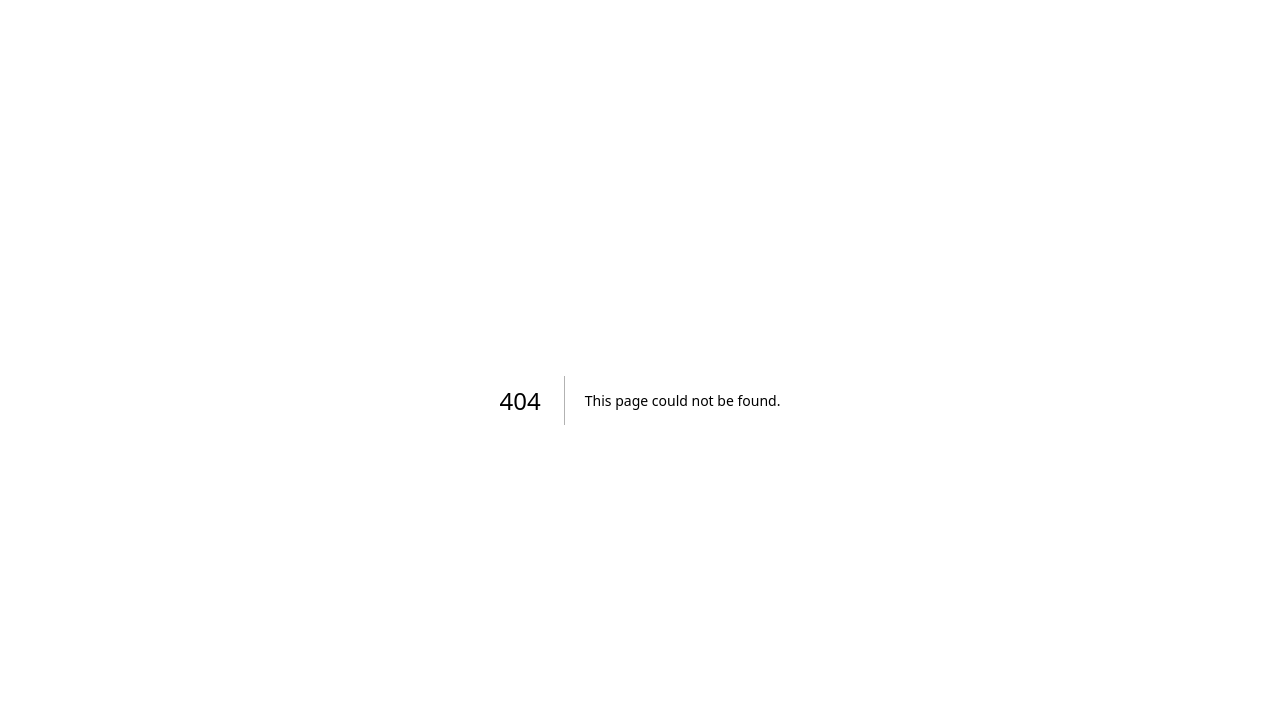
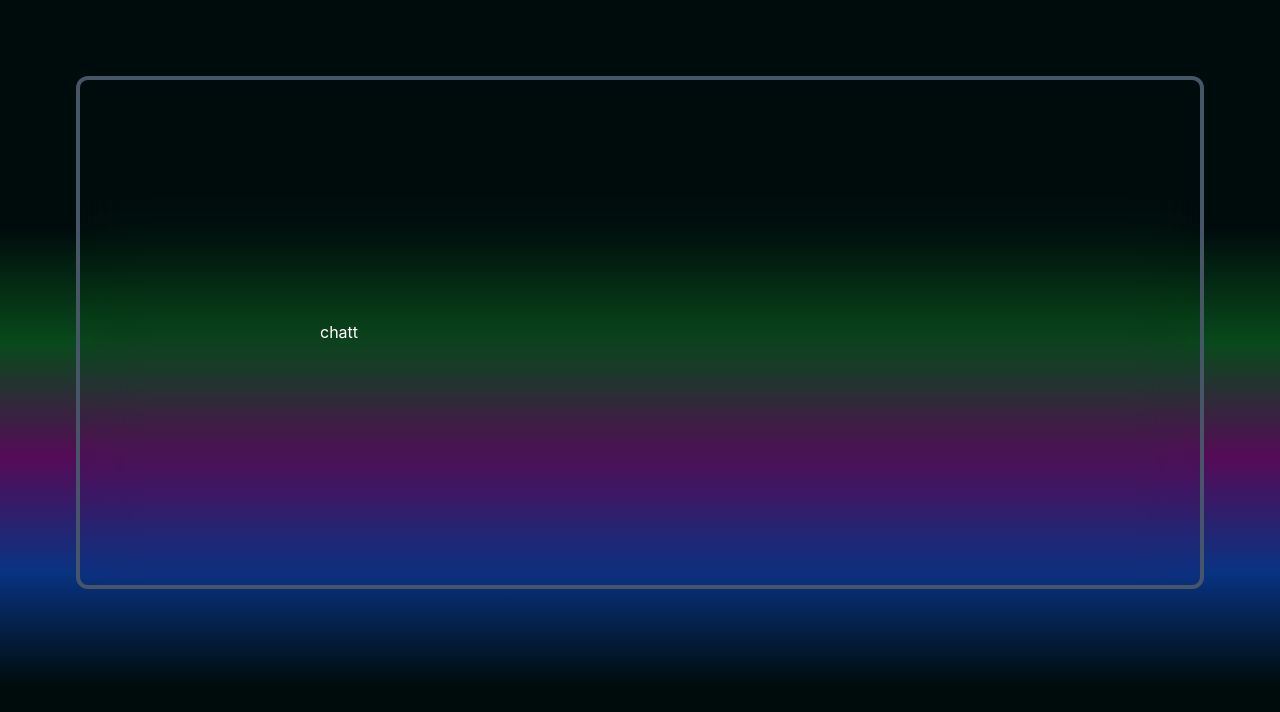
Before and after one commit to Oli-system-development/hahunew, a Next.js app: page /chat in a window 1280 px wide. Before the commit this address had no page. Shown: the top 712 px of the page. Built offline with nearby package versions, Linux system fonts and the light colour scheme.

Commit message:
rm report.md

```diff
--- /dev/null
+++ b/src/app/chat/chatt.css
@@ -0,0 +1,15 @@
+.chatt {
+  background: linear-gradient(
+    to bottom,
+    #000c0c,
+    #000c0c,
+    #000c0c,
+    hsl(137, 81%, 16%),
+    #550b57,
+    #093382,
+    #000c0c,
+    #000c0c
+  );
+  width: 100%;
+  height: 100vh;
+}
--- /dev/null
+++ b/src/app/chat/page.jsx
@@ -0,0 +1,13 @@
+import React from "react";
+import "./chatt.css";
+const ChattRoom = () => {
+  return (
+    <div className='chatt text-white p-20'>
+      <div className=' p-60 backdrop-blur-xl ring-4 ring-slate-600 rounded-lg '>
+        chatt
+      </div>{" "}
+    </div>
+  );
+};
+
+export default ChattRoom;
```
Also changed, not shown: 1 other file (tests, documents, lock files or other folders).
